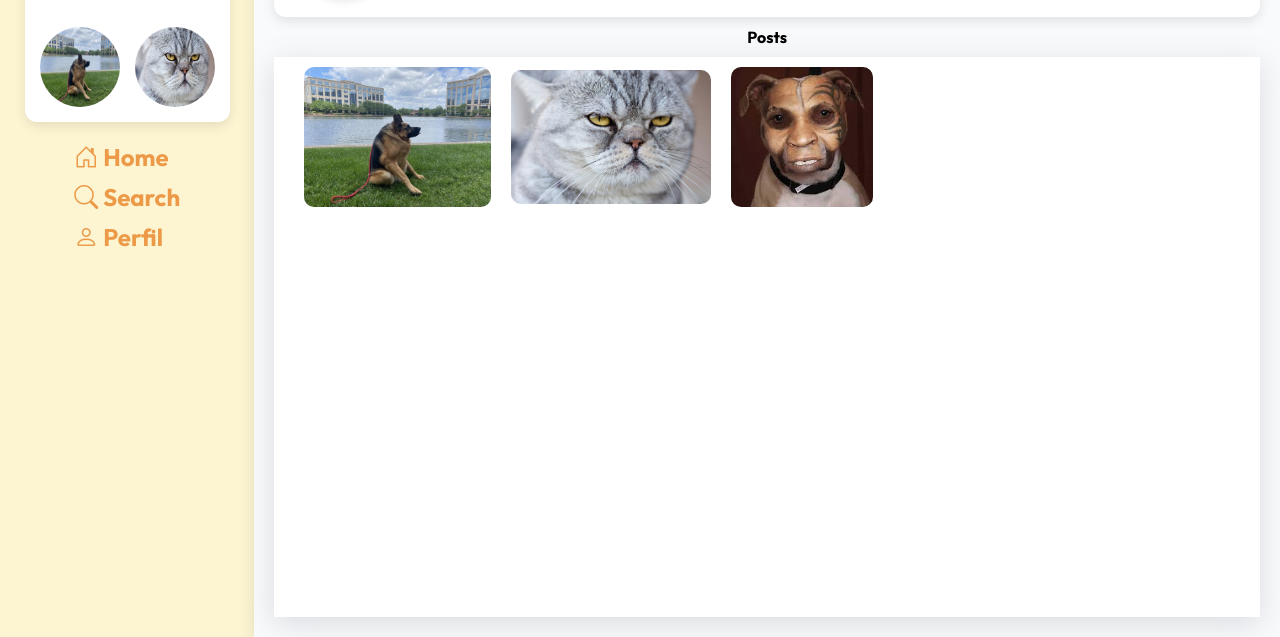
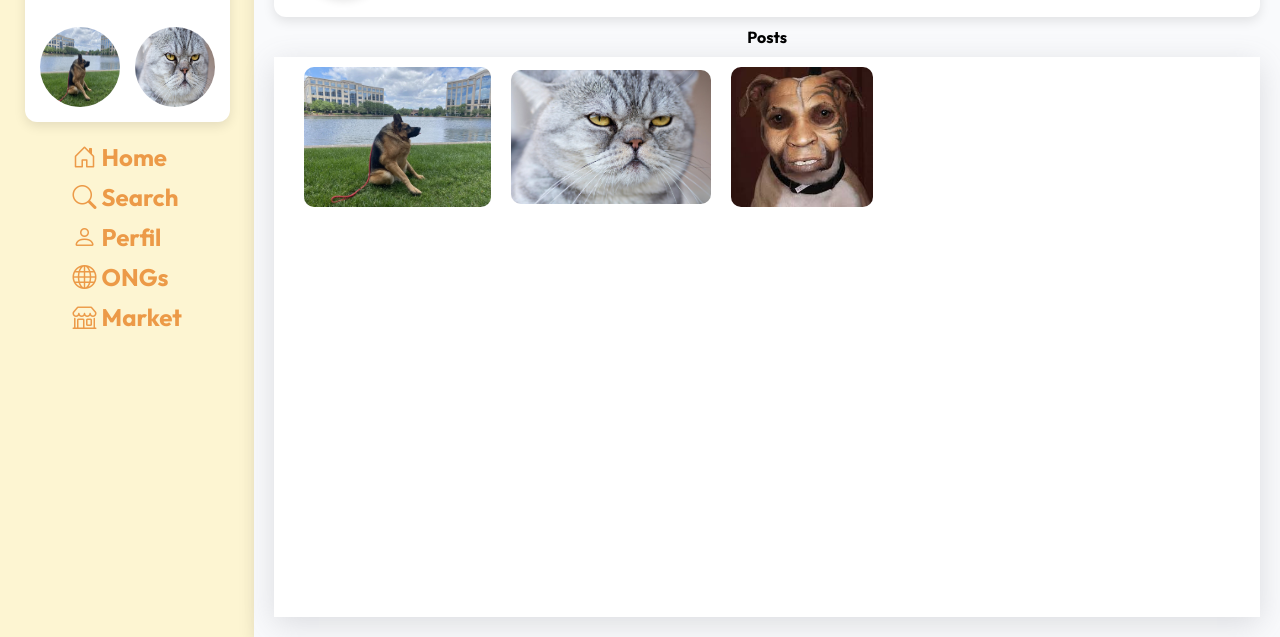
Before and after one commit to viitorags/SocialPet, a plain HTML site: page profile.html in a window 1280 px wide. Shown: the part 163-800 px from the top of the page. Drawn offline with nearby package versions, Linux system fonts and the light colour scheme.

Commit message:
Adicionando novos ítens no menu de navegação: ONGs e Market na tela de perfil!

```diff
--- a/profile.html
+++ b/profile.html
@@ -26,6 +26,8 @@
                     <li><a href="./home.html"><i class="bi-house-door"></i>Home</a></li>
                     <li><a href=""><i class="bi bi-search"></i>Search</a></li>
                     <li><a href="./profile.html"><i class="bi-person"></i>Perfil</a></li>
+<li><a href="#"><i class="bi bi-globe"></i>ONGs</a></li>
+<li><a href="#"><i class="bi bi-shop"></i>Market</a></li>
                 </ul>
             </nav>
         </div>
```
